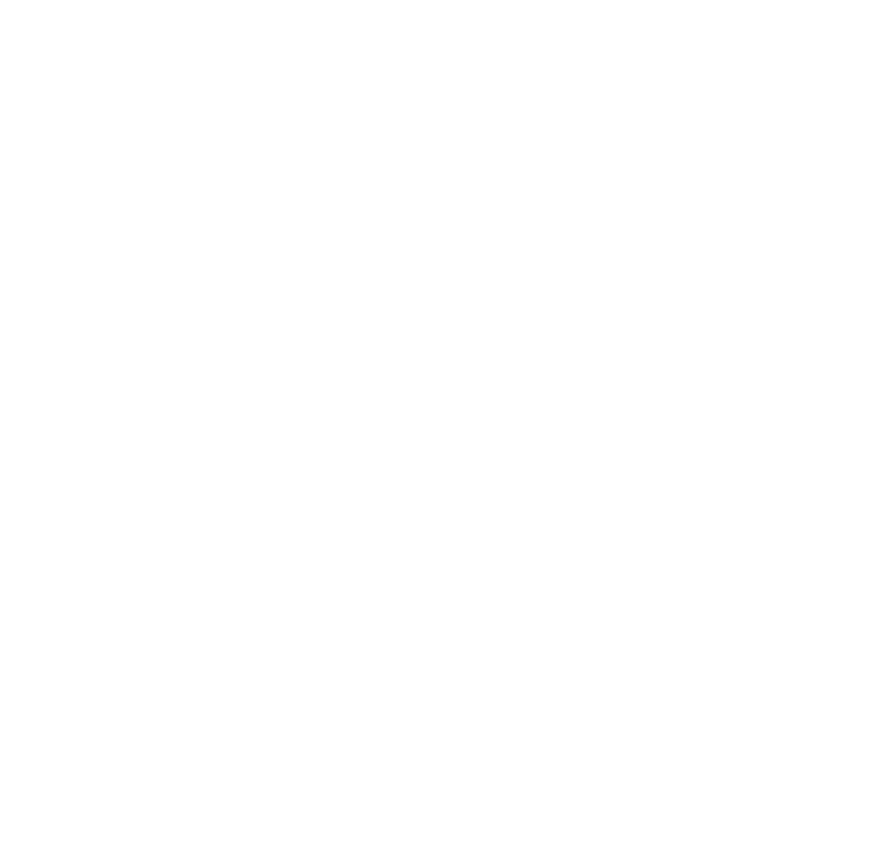
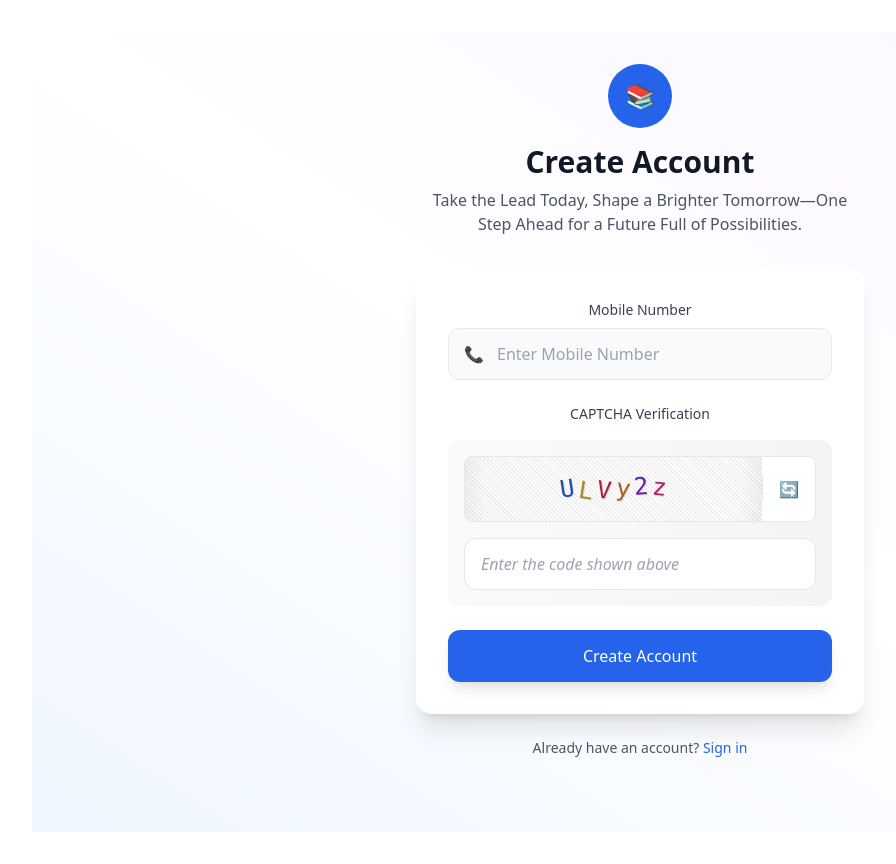
Before and after one commit to Ashish11212776/YuvaNiti, a React (Vite) app: page /signup in a window 1280 px wide. Before the commit this address had no page. Shown: the whole page, without its empty margins (0-896 px from the left). Before the commit the page ends 800 px from the top, so only its background shows below. Built offline with nearby package versions, Linux system fonts and the light colour scheme.

Commit message:
feacture implemented

```diff
--- a/src/App.jsx
+++ b/src/App.jsx
@@ -1,6 +1,6 @@
 import { BrowserRouter,Routes,Route } from 'react-router-dom'
 import './App.css'
-// import UserSignUp from './components/UserSignUp'
+import UserSignUp from './components/UserSignup'
 import LoginPage from './components/LoginPage'
 import AccountSettings from './components/AccountSettings'
 
@@ -13,7 +13,7 @@
   return (
     <BrowserRouter>
     <Routes>
-      {/* <Route path="/signup" element={<UserSignUp />} /> */}
+      <Route path="/signup" element={<UserSignUp />} />
       <Route  path='/login' element={<LoginPage/>}/>
       <Route path='/account' element={<AccountSettings/>}/>
 
--- a/src/components/ChangeUsername.jsx
+++ b/src/components/ChangeUsername.jsx
@@ -35,6 +35,9 @@
     })
 
   };
+  useEffect(()=>{
+    dispatch(getProfile(userId))
+  },[])
 
 
   return (
--- a/src/components/LoginPage.jsx
+++ b/src/components/LoginPage.jsx
@@ -1,7 +1,7 @@
 import React, { useState } from "react";
 import { useDispatch, useSelector } from "react-redux";
 import { useNavigate } from "react-router-dom";
-import { sendOTP, verifyOTP, loginWithPassword } from "../features/authThunk";
+import { sendOTP, verifyOTP, loginWithPassword, getProfile } from "../features/authThunk";
 
 import { RiRefreshFill } from "react-icons/ri";
 import { ToastContainer, toast } from 'react-toastify';
@@ -19,7 +19,8 @@
     const dispatch = useDispatch();
     const navigate = useNavigate();
     const { isOTPSent, loading, error } = useSelector((state) => state.auth);
-
+    const {id} = useSelector((state) => state.auth.profile.data.userDetails);
+    const userId=id;
     const generateCaptcha = () => {
         const chars = "ABCDEFGHIJKLMNOPQRSTUVWXYZ0123456789abcdefghijklmnopqrstuvwxyz";
         let captchaText = "";
@@ -47,6 +48,7 @@
         dispatch(verifyOTP({ mobileNumber, otpEntered })).then((res) => {
             if (res.meta.requestStatus === "fulfilled") {
                 toast("User login Successfully !!!!!")
+
                 navigate("/");
             }
             else if(res.meta.requestStatus === "rejected"){
--- a/src/components/UserSignup.jsx
+++ b/src/components/UserSignup.jsx
@@ -1,21 +1,23 @@
 import { useEffect, useState } from "react";
-import axios from "axios";
 import { ToastContainer, toast } from "react-toastify";
+import { generateCaptcha } from "../utils/generateCaptcha";
+import { useDispatch, useSelector } from "react-redux";
+import { userSignupOTP } from "../features/authThunk";
+import OtpLayout from "./OtpLayout";
+import { verifyOTP } from "../features/authThunk";
+import { useNavigate } from "react-router-dom";
 
 const UserSignUp = () => {
   const [user_number, setUserNumber] = useState("");
   const [user_captcha, setUserCaptcha] = useState("");
   const [captchaValue, setCaptchaValue] = useState("");
+  const [otpEntered, setOTP] = useState("");
   const [errors, setErrors] = useState({}); // Store error messages
+  const dispatch = useDispatch();
+  const [isOtpSend, setisOtpSend] = useState(false);
+  const navigate = useNavigate();
 
-  const generateCaptcha = () => {
-    const characters = "ABCDEFGHIJKLMNOPQRSTUVWXYZabcdefghijklmnopqrstuvwxyz0123456789";
-    let captcha = "";
-    for (let i = 0; i < 6; i++) {
-      captcha += characters.charAt(Math.floor(Math.random() * characters.length));
-    }
-    return captcha;
-  };
+  const { loading } = useSelector((state) => state.auth);
 
   useEffect(() => {
     setCaptchaValue(generateCaptcha());
@@ -34,20 +36,19 @@
   const validateForm = () => {
     let newErrors = {};
 
-
     const phoneRegex = /^[1-9][0-9]{9}$/;
     if (!user_number.match(phoneRegex)) {
       newErrors.user_number = "Enter a valid 10-digit mobile number.";
     }
 
     if (user_captcha !== captchaValue) {
-      newErrors.user_captcha = "CAPTCHA does not match.";
+      newErrors.user_captcha = "Captcha does not match.";
     }
 
     setErrors(newErrors);
     return Object.keys(newErrors).length === 0;
   };
-
+  const mobileNumber = user_number;
   const handleSubmit = async (e) => {
     e.preventDefault();
 
@@ -55,90 +56,176 @@
       toast.error("Please enter valid data.");
       return;
     }
-
-    try {
-      const response = await axios.post(
-        "https://xtmpxko7pt.ap.loclx.io/api/v1/otp/send-otp",
-        { mobileNumber: user_number }
-      );
-      console.log("Success:", response.data);
+      dispatch(userSignupOTP(mobileNumber)).then(() => {
         toast.success("OTP sent successfully!");
+        setisOtpSend(true);
+        setCaptchaValue(generateCaptcha());
+        setUserCaptcha("");
+      })
+     .catch((error)=>{
+        console.error("Error:", error);
+      toast.error("Error sending OTP!");
+     });
 
 
-      setCaptchaValue(generateCaptcha());
-      setUserCaptcha("");
-    } catch (error) {
-      console.error("Error:", error);
-      toast.error("Error sending OTP!");
+  };
+
+   const handleVerifyOTP = () => {
+    dispatch(verifyOTP({ mobileNumber, otpEntered })).then((res) => {
+      if (res.meta.requestStatus === "fulfilled") {
+        toast("User login Successfully !!!!!");
+        setisOtpSend(false);
+        navigate("/");
+      } else if (res.meta.requestStatus === "rejected") {
+        toast(res.message);
       }
+    });
   };
 
   return (
-    <div className="main-container flex-col min-h-screen bg-gradient-to-b from-blue-50 to-white py-12 px-4">
-      <div className="max-w-md mx-auto w-full bg-white rounded-xl shadow-lg p-8">
-        <h1 className="text-3xl font-bold text-center text-gray-800 mb-8">
-          User SignUp
+    <>
+      {!isOtpSend ? (
+        <div className="min-h-screen bg-gradient-to-tr from-blue-50 via-white to-purple-50 py-8 px-4 sm:px-6 lg:px-8">
+          <div className="max-w-md mx-auto">
+            {/* Logo/Brand Section */}
+            <div className="text-center mb-8">
+              <div className="h-16 w-16 bg-blue-600 rounded-full mx-auto mb-4 flex items-center justify-center">
+                <span className="text-2xl text-white">📚</span>
+              </div>
+              <h1 className="text-3xl font-bold text-gray-900 mb-2">
+                Create Account
               </h1>
+              <p className="text-gray-600">
+                Take the Lead Today, Shape a Brighter Tomorrow—One Step Ahead
+                for a Future Full of Possibilities.
+              </p>
+            </div>
 
+            {/* Main Card */}
+            <div className="bg-white rounded-2xl shadow-xl p-6 sm:p-8 backdrop-blur-sm bg-opacity-90">
               <form id="myForm" onSubmit={handleSubmit} className="space-y-6">
+                {/* Phone Number Input */}
                 <div className="space-y-2">
+                  <label className="block text-sm font-medium text-gray-700 mb-1">
+                    Mobile Number
+                  </label>
+                  <div className="relative">
                     <input
                       type="text"
                       name="usernumber"
-              placeholder="Enter Mobile Number 📞"
+                      placeholder="Enter Mobile Number"
                       value={user_number}
                       onChange={handleChange}
+                      aria-label="Mobile Number"
                       required
-              className="w-full px-4 py-3 rounded-lg border border-gray-300 focus:ring-2 focus:ring-blue-500 focus:border-transparent transition duration-200 text-gray-900 placeholder-gray-500"
+                      className="w-full h-[52px] pl-12 pr-4 rounded-xl border border-gray-200 focus:outline-none focus:ring-2 focus:ring-blue-500 focus:border-transparent bg-gray-50 transition-all duration-200 text-gray-900 placeholder:text-gray-400"
                     />
-            {errors.user_number && (
-              <p className="error text-red-600 text-sm">{errors?.user_number}</p>
+                    <span className="absolute left-4 top-1/2 -translate-y-1/2 text-gray-400">
+                      📞
+                    </span>
+                  </div>
+                  {errors?.user_number && (
+                    <p className="text-red-500 text-sm mt-1 flex items-center">
+                      <span className="mr-1">⚠️</span>
+                      {errors.user_number}
+                    </p>
                   )}
                 </div>
 
-          <div className="captcha space-y-4 bg-gray-50 p-4 rounded-lg">
-            <input
-              type="text"
-              name="captcha"
-              placeholder="Enter Captcha"
-              value={user_captcha}
-              onChange={handleChange}
-              required
-              className="w-full px-4 py-3 rounded-lg border border-gray-300 focus:ring-2 focus:ring-blue-500 focus:border-transparent transition duration-200"
-            />
-
-            <div className="flex space-x-3">
-              <input
-                type="text"
-                name="captcha_display"
-                value={captchaValue}
-                readOnly
-                className="flex-1 px-4 py-3 rounded-lg bg-white border border-gray-300 font-mono text-lg text-center tracking-wider"
-              />
+                {/* Captcha Section */}
+                <div className="space-y-4">
+                  <label className="block text-sm font-medium text-gray-700 mb-1">
+                    CAPTCHA Verification
+                  </label>
+                  <div className="p-4 bg-gradient-to-r from-gray-50 to-gray-100 rounded-xl space-y-4">
+                    {/* CAPTCHA Display */}
+                    <div className="flex justify-between items-center bg-white rounded-lg border border-gray-200 overflow-hidden">
+                      <div className="captcha-display relative flex-1">
+                        <div className="px-4 py-3 bg-[repeating-linear-gradient(45deg,#eee,#eee_1px,#fff_2px,#fff_3px)] select-none">
+                          <div className="flex justify-center items-center h-10">
+                            {captchaValue.split("").map((char, index) => (
+                              <span
+                                key={index}
+                                className="inline-block mx-0.5 font-mono text-2xl"
+                                style={{
+                                  transform: `rotate(${
+                                    Math.random() * 20 - 10
+                                  }deg) translateY(${Math.random() * 6 - 3}px)`,
+                                  color: `hsl(${
+                                    Math.random() * 360
+                                  }, 70%, 40%)`,
+                                  textShadow: "1px 1px 0 rgba(0,0,0,0.1)",
+                                }}
+                              >
+                                {char}
+                              </span>
+                            ))}
+                          </div>
+                          <div className="absolute inset-0 bg-[radial-gradient(circle_at_50%_50%,transparent_85%,rgba(0,0,0,0.05))]"></div>
+                        </div>
+                      </div>
                       <button
                         type="button"
                         onClick={() => setCaptchaValue(generateCaptcha())}
-                className="px-4 py-2 bg-white rounded-lg border border-gray-300 hover:bg-gray-50 transition duration-200 flex items-center justify-center"
+                        className="h-full px-4 border-l border-gray-200 hover:bg-gray-50 transition-colors duration-200"
+                        aria-label="Refresh CAPTCHA"
                       >
                         🔄
                       </button>
                     </div>
 
+                    {/* CAPTCHA Input */}
+                    <input
+                      type="text"
+                      name="captcha"
+                      placeholder="Enter the code shown above"
+                      value={user_captcha}
+                      onChange={handleChange}
+                      required
+                      className="w-full h-[52px] px-4 rounded-xl border italic border-gray-200 focus:outline-none focus:ring-2 focus:ring-blue-500 focus:border-transparent bg-white transition-all duration-200"
+                    />
+
                     {errors?.user_captcha && (
-              <p className="error text-red-600 text-sm">{errors?.user_captcha}</p>
+                      <p className="text-red-500 text-sm flex items-center">
+                        <span className="mr-1">⚠️</span>
+                        {errors.user_captcha}
+                      </p>
                     )}
                   </div>
+                </div>
 
+                {/* Submit Button */}
                 <button
                   type="submit"
-            className="w-full bg-blue-700 text-white py-3 rounded-lg hover:bg-blue-800 transition duration-200 font-medium shadow-sm hover:shadow focus:ring-2 focus:ring-offset-2 focus:ring-blue-500"
+                  className="w-full h-[52px] bg-blue-600 hover:bg-blue-700 text-white rounded-xl font-medium transition-all duration-200 transform hover:translate-y-[-1px] active:translate-y-0 active:scale-[0.99] shadow-lg hover:shadow-xl disabled:opacity-50 disabled:cursor-not-allowed"
                 >
-            Submit
+                  Create Account
                 </button>
               </form>
+            </div>
+
+            {/* Footer Text */}
+            <p className="mt-6 text-center text-sm text-gray-600">
+              Already have an account?{" "}
+              <a
+                href="/login"
+                className="font-medium text-blue-600 hover:text-blue-500"
+              >
+                Sign in
+              </a>
+            </p>
+          </div>
           <ToastContainer />
         </div>
-    </div>
+      ) : (
+        <OtpLayout
+          setOTP={setOTP}
+          otpEntered={otpEntered}
+          handleVerifyOTP={handleVerifyOTP}
+          loading={loading}
+        />
+      )}
+    </>
   );
 };
 
--- /dev/null
+++ b/src/utils/generateCaptcha.js
@@ -0,0 +1,8 @@
+  export const generateCaptcha = () => {
+    const characters = "ABCDEFGHIJKLMNOPQRSTUVWXYZabcdefghijklmnopqrstuvwxyz0123456789";
+    let captcha = "";
+    for (let i = 0; i < 6; i++) {
+      captcha += characters.charAt(Math.floor(Math.random() * characters.length));
+    }
+    return captcha;
+  };
```
Also changed, not shown: src/features/authSlice.js (+14 -1 lines), src/features/authThunk.js (+15 -0 lines). Lines whose indentation alone changed are shown as unchanged.
